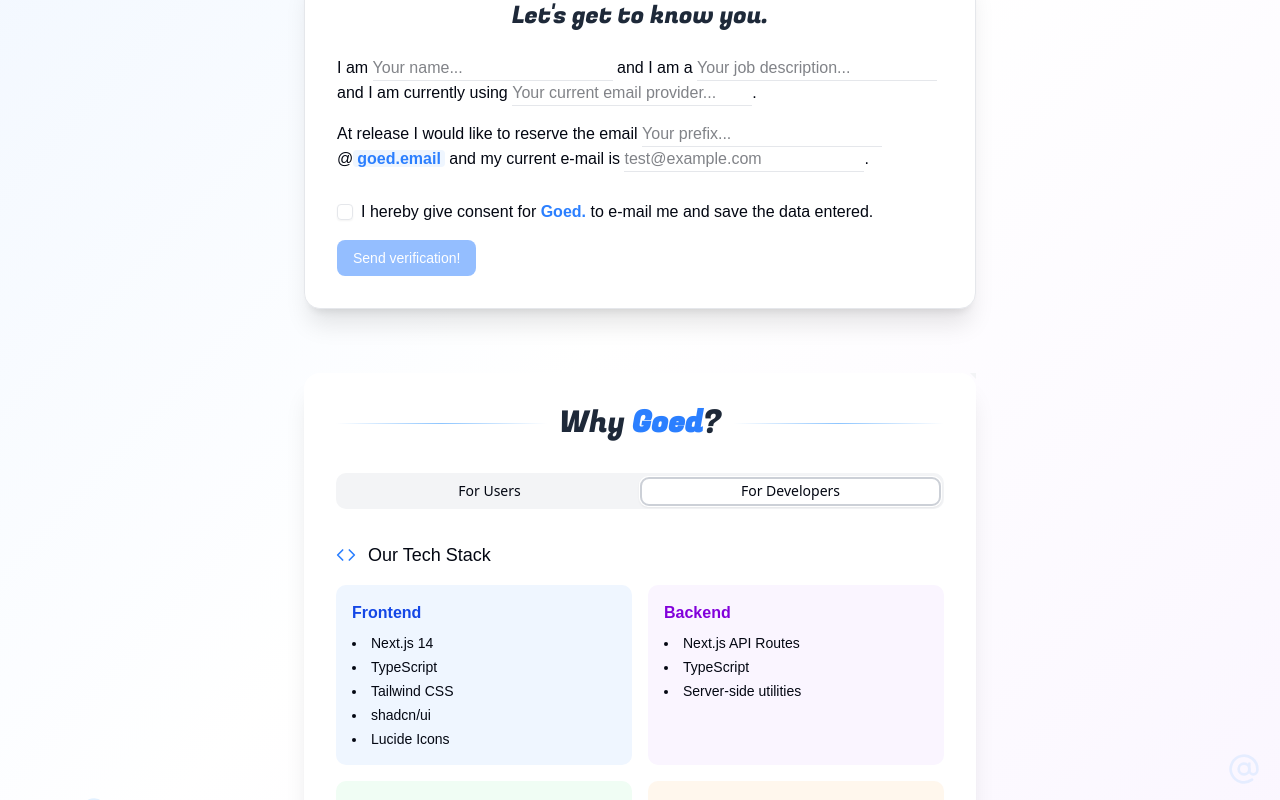
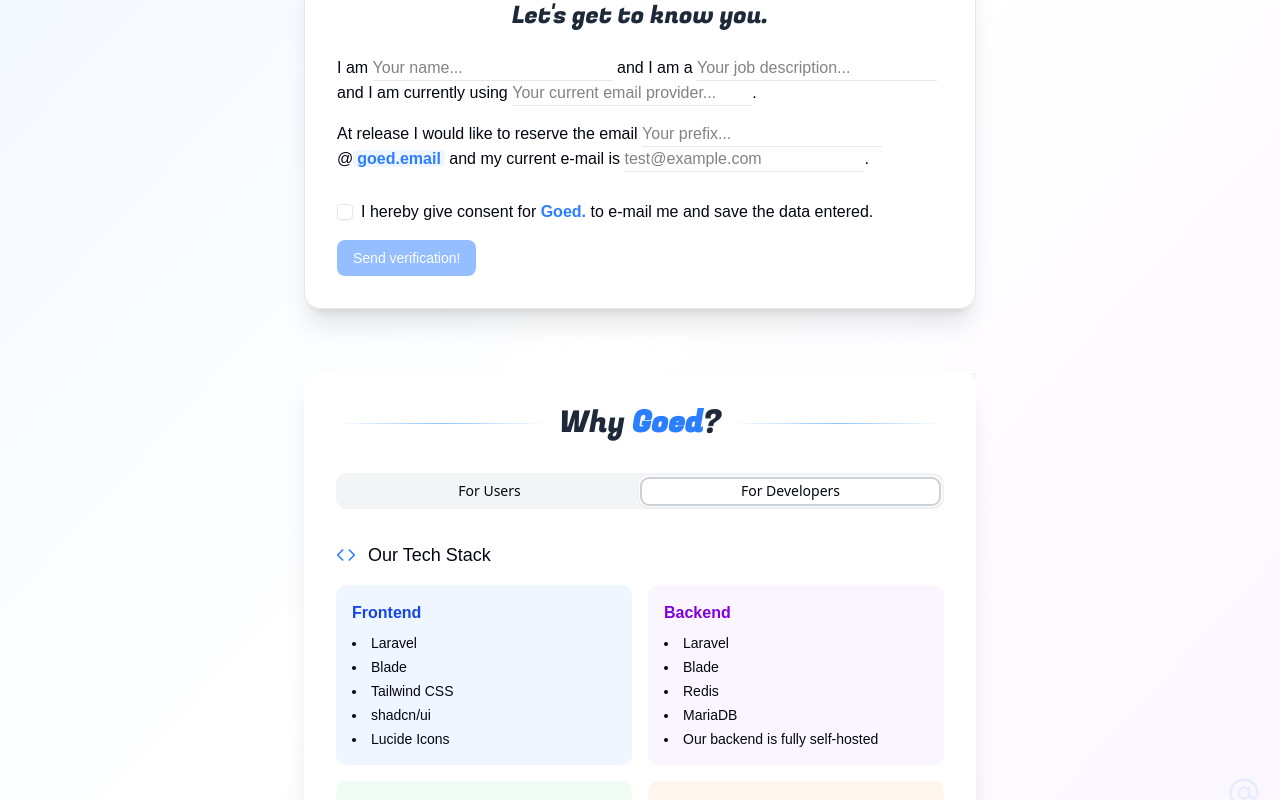
Before and after one commit to Good-by-WLBT/email-waitlist, a Next.js app: page / in a window 1280 px wide. Both pictures are taken after a click on the tab "For Developers". Shown: the part 381-1181 px from the top of the page. Built offline with nearby package versions, Linux system fonts and the light colour scheme; a web font is replaced by a local one.

Commit message:
Add icon

```diff
--- a/app/layout.tsx
+++ b/app/layout.tsx
@@ -2,8 +2,11 @@
 import "./globals.css";
 
 export const metadata: Metadata = {
-  title: "Create Next App",
-  description: "Generated by create next app",
+  title: "Goed. Email Waitlist",
+  description: "Join the waitlist for Goed. Email",
+  icons: {
+    icon: "/favicon.svg",
+  },
 };
 
 export default function RootLayout({
--- a/app/page.tsx
+++ b/app/page.tsx
@@ -200,8 +200,8 @@
                   <div className="bg-blue-50 p-4 rounded-lg">
                     <h4 className="font-semibold text-blue-700 mb-2">Frontend</h4>
                     <ul className="list-disc list-inside space-y-1 text-sm">
-                      <li>Next.js 14</li>
-                      <li>TypeScript</li>
+                      <li>Laravel</li>
+                      <li>Blade</li>
                       <li>Tailwind CSS</li>
                       <li>shadcn/ui</li>
                       <li>Lucide Icons</li>
@@ -210,26 +210,29 @@
                   <div className="bg-purple-50 p-4 rounded-lg">
                     <h4 className="font-semibold text-purple-700 mb-2">Backend</h4>
                     <ul className="list-disc list-inside space-y-1 text-sm">
-                      <li>Next.js API Routes</li>
-                      <li>TypeScript</li>
-                      <li>Server-side utilities</li>
+                      <li>Laravel</li>
+                      <li>Blade</li>
+                      <li>Redis</li>
+                      <li>MariaDB</li>
+                      <li>Our backend is fully self-hosted</li>
                     </ul>
                   </div>
                   <div className="bg-green-50 p-4 rounded-lg">
                     <h4 className="font-semibold text-green-700 mb-2">Tools & Deployment</h4>
                     <ul className="list-disc list-inside space-y-1 text-sm">
-                      <li>Bun (Package Manager)</li>
+                      <li>BunJS</li>
                       <li>Docker</li>
-                      <li>Biome (Linting)</li>
-                      <li>PostgreSQL (Database)</li>
+                      <li>Biome</li>
+                      <li>PostgreSQL</li>
+                      <li>Cerebras AI</li>
                     </ul>
                   </div>
                   <div className="bg-orange-50 p-4 rounded-lg">
                     <h4 className="font-semibold text-orange-700 mb-2">Email Services</h4>
                     <ul className="list-disc list-inside space-y-1 text-sm">
-                      <li>Custom email handling</li>
-                      <li>Magic link authentication</li>
-                      <li>Email verification system</li>
+                        <li>Dovecot</li>
+                        <li>Postfix</li>
+                        <li>All hosted at Hetzner</li>
                     </ul>
                   </div>
                 </div>
```
Also changed, not shown: public/favicon.svg (added).
